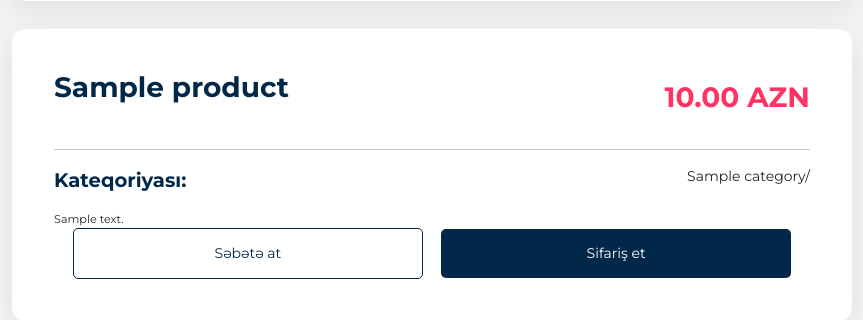
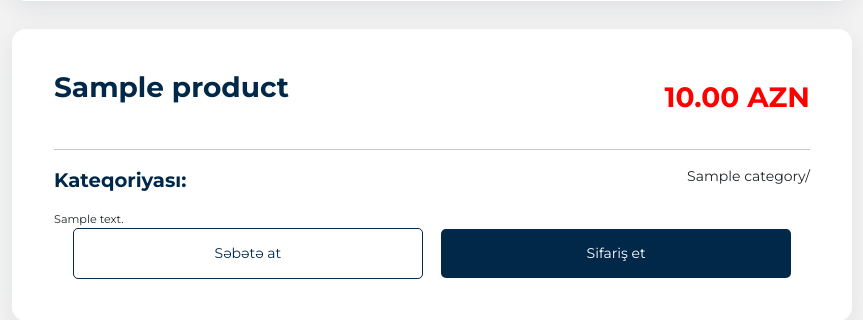
Before and after one commit to abbasguliyev/itech-shop, a Django app: a page that uses src/templates/partials/_base.html in a window 1280 px wide. Shown: the part 1195-1515 px from the top of the page, without its empty margins (208-1071 px from the left). Run offline with Django 4.2, Linux system fonts and the light colour scheme; tables that the repository leaves empty hold one stand-in row (values such as "Sample post"); grey boxes marked "Sample" are stand-in pictures; some libraries are stand-ins or nearby versions.

Commit message:
new features

```diff
--- a/src/static/css/products.css
+++ b/src/static/css/products.css
@@ -476,7 +476,7 @@
 }
 
 .product-detail-price h3 {
-    color: #FF3363;
+    color: #FF0000;
     font-size: 2em;
 }
 
```
